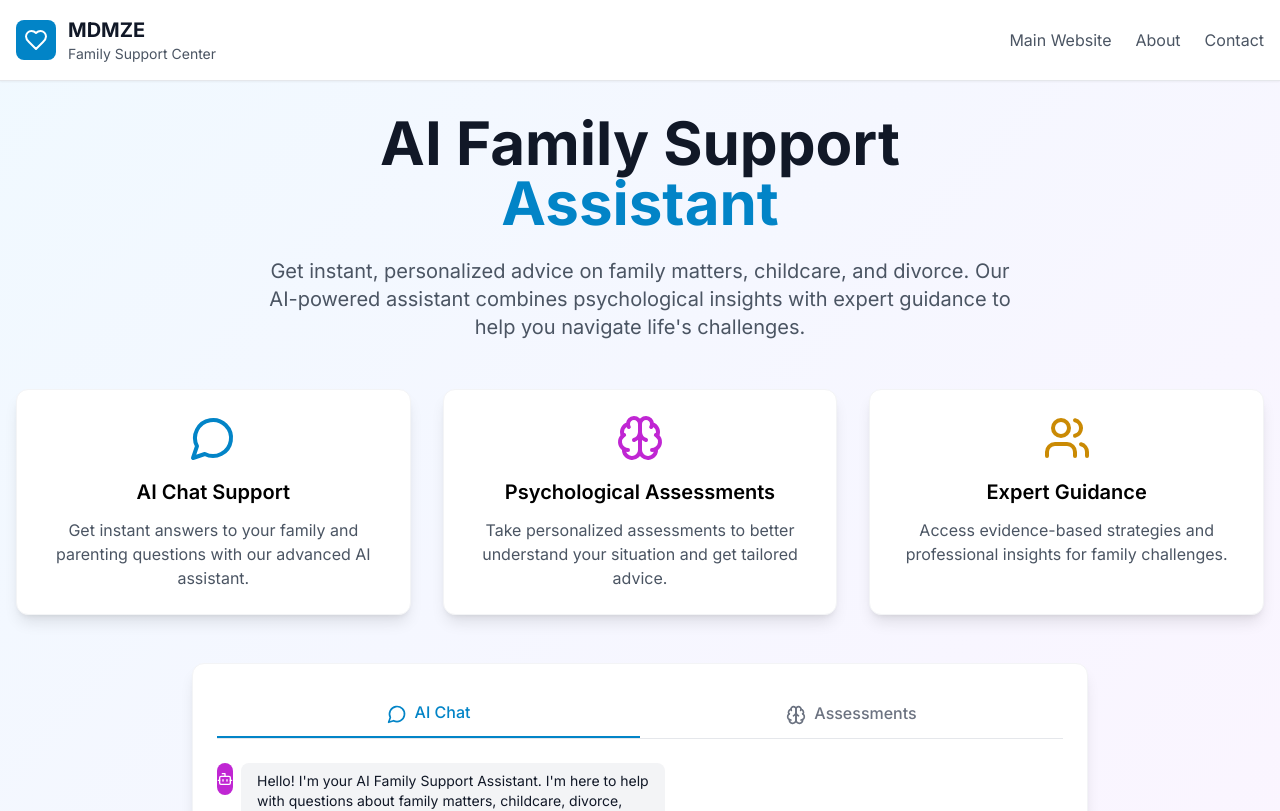
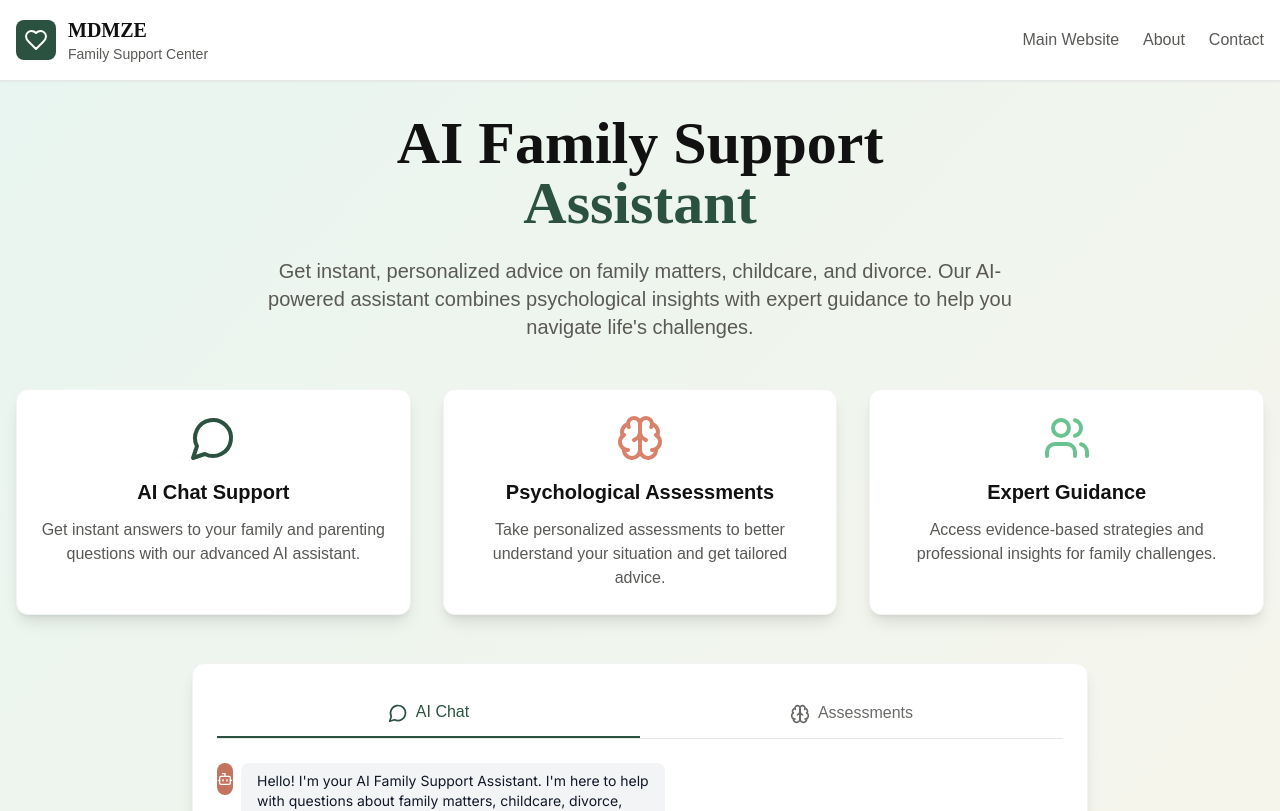
Before and after one commit to Salperton/mdmze-ai-assistant, a Next.js app: page / in a window 1280 px wide. Shown: the top 811 px of the page. Built offline with nearby package versions, Linux system fonts and the light colour scheme.

Commit message:
Update design to match MDMZE branding - colors, fonts, and styling

```diff
--- a/src/app/globals.css
+++ b/src/app/globals.css
@@ -2,52 +2,43 @@
 @tailwind components;
 @tailwind utilities;
 
-@import url('https://fonts.googleapis.com/css2?family=Inter:wght@300;400;500;600;700&display=swap');
+@import url('https://fonts.googleapis.com/css2?family=DM+Sans:wght@300;400;500;600;700&family=Figtree:wght@300;400;500;600;700&family=Gloock:wght@400&family=Ubuntu:wght@300;400;500;700&display=swap');
 
 :root {
-  --foreground-rgb: 0, 0, 0;
-  --background-start-rgb: 214, 219, 220;
-  --background-end-rgb: 255, 255, 255;
-}
-
-@media (prefers-color-scheme: dark) {
-  :root {
-    --foreground-rgb: 255, 255, 255;
-    --background-start-rgb: 0, 0, 0;
-    --background-end-rgb: 0, 0, 0;
-  }
+  --foreground-rgb: 17, 17, 17;
+  --background-start-rgb: 249, 245, 234;
+  --background-end-rgb: 232, 249, 242;
 }
 
 body {
   color: rgb(var(--foreground-rgb));
   background: linear-gradient(
-      to bottom,
-      transparent,
-      rgb(var(--background-end-rgb))
-    )
-    rgb(var(--background-start-rgb));
+      135deg,
+      rgb(var(--background-start-rgb)) 0%,
+      rgb(var(--background-end-rgb)) 100%
+    );
 }
 
 @layer base {
   html {
-    font-family: 'Inter', system-ui, sans-serif;
+    font-family: 'DM Sans', system-ui, sans-serif;
   }
 }
 
 @layer components {
   .btn-primary {
-    @apply bg-primary-600 hover:bg-primary-700 text-white font-medium py-2 px-4 rounded-lg transition-colors duration-200;
+    @apply bg-primary-500 hover:bg-primary-600 text-white font-sans font-medium py-3 px-6 rounded-lg transition-colors duration-200 shadow-sm;
   }
 
   .btn-secondary {
-    @apply bg-secondary-600 hover:bg-secondary-700 text-white font-medium py-2 px-4 rounded-lg transition-colors duration-200;
+    @apply bg-secondary-500 hover:bg-secondary-600 text-white font-sans font-medium py-3 px-6 rounded-lg transition-colors duration-200 shadow-sm;
   }
 
   .card {
-    @apply bg-white rounded-xl shadow-lg border border-gray-100 p-6;
+    @apply bg-white rounded-xl shadow-lg border border-neutral-100 p-6;
   }
 
   .input-field {
-    @apply w-full px-4 py-3 border border-gray-300 rounded-lg focus:ring-2 focus:ring-primary-500 focus:border-transparent transition-all duration-200;
+    @apply w-full px-4 py-3 border border-neutral-300 rounded-lg focus:ring-2 focus:ring-primary-500 focus:border-transparent transition-all duration-200 font-body;
   }
 }
--- a/src/app/page.tsx
+++ b/src/app/page.tsx
@@ -16,11 +16,11 @@ export default function Home() {
       <div className="container mx-auto px-4 py-8">
         {/* Hero Section */}
         <div className="text-center mb-12">
-          <h1 className="text-4xl md:text-6xl font-bold text-gray-900 mb-6">
+          <h1 className="text-4xl md:text-6xl font-display font-bold text-neutral-900 mb-6">
             AI Family Support
-            <span className="text-primary-600 block">Assistant</span>
+            <span className="text-primary-500 block">Assistant</span>
           </h1>
-          <p className="text-xl text-gray-600 max-w-3xl mx-auto mb-8">
+          <p className="text-xl font-body text-neutral-600 max-w-3xl mx-auto mb-8">
             Get instant, personalized advice on family matters, childcare, and divorce.
             Our AI-powered assistant combines psychological insights with expert guidance
             to help you navigate life's challenges.
@@ -30,25 +30,25 @@ export default function Home() {
         {/* Feature Cards */}
         <div className="grid md:grid-cols-3 gap-8 mb-12">
           <div className="card text-center">
-            <MessageCircle className="w-12 h-12 text-primary-600 mx-auto mb-4" />
-            <h3 className="text-xl font-semibold mb-3">AI Chat Support</h3>
-            <p className="text-gray-600">
+            <MessageCircle className="w-12 h-12 text-primary-500 mx-auto mb-4" />
+            <h3 className="text-xl font-sans font-semibold mb-3 text-neutral-900">AI Chat Support</h3>
+            <p className="text-neutral-600 font-body">
               Get instant answers to your family and parenting questions with our advanced AI assistant.
             </p>
           </div>
 
           <div className="card text-center">
-            <Brain className="w-12 h-12 text-secondary-600 mx-auto mb-4" />
-            <h3 className="text-xl font-semibold mb-3">Psychological Assessments</h3>
-            <p className="text-gray-600">
+            <Brain className="w-12 h-12 text-secondary-500 mx-auto mb-4" />
+            <h3 className="text-xl font-sans font-semibold mb-3 text-neutral-900">Psychological Assessments</h3>
+            <p className="text-neutral-600 font-body">
               Take personalized assessments to better understand your situation and get tailored advice.
             </p>
           </div>
 
           <div className="card text-center">
-            <Users className="w-12 h-12 text-accent-600 mx-auto mb-4" />
-            <h3 className="text-xl font-semibold mb-3">Expert Guidance</h3>
-            <p className="text-gray-600">
+            <Users className="w-12 h-12 text-accent-500 mx-auto mb-4" />
+            <h3 className="text-xl font-sans font-semibold mb-3 text-neutral-900">Expert Guidance</h3>
+            <p className="text-neutral-600 font-body">
               Access evidence-based strategies and professional insights for family challenges.
             </p>
           </div>
@@ -58,13 +58,13 @@ export default function Home() {
         <div className="max-w-4xl mx-auto">
           <div className="card">
             {/* Tab Navigation */}
-            <div className="flex border-b border-gray-200 mb-6">
+            <div className="flex border-b border-neutral-200 mb-6">
               <button
                 onClick={() => setActiveTab('chat')}
-                className={`flex-1 py-3 px-4 text-center font-medium transition-colors ${
+                className={`flex-1 py-3 px-4 text-center font-sans font-medium transition-colors ${
                   activeTab === 'chat'
-                    ? 'text-primary-600 border-b-2 border-primary-600'
-                    : 'text-gray-500 hover:text-gray-700'
+                    ? 'text-primary-500 border-b-2 border-primary-500'
+                    : 'text-neutral-500 hover:text-neutral-700'
                 }`}
               >
                 <MessageCircle className="w-5 h-5 inline mr-2" />
@@ -72,10 +72,10 @@ export default function Home() {
               </button>
               <button
                 onClick={() => setActiveTab('assessment')}
-                className={`flex-1 py-3 px-4 text-center font-medium transition-colors ${
+                className={`flex-1 py-3 px-4 text-center font-sans font-medium transition-colors ${
                   activeTab === 'assessment'
-                    ? 'text-primary-600 border-b-2 border-primary-600'
-                    : 'text-gray-500 hover:text-gray-700'
+                    ? 'text-primary-500 border-b-2 border-primary-500'
+                    : 'text-neutral-500 hover:text-neutral-700'
                 }`}
               >
                 <Brain className="w-5 h-5 inline mr-2" />
@@ -93,7 +93,7 @@ export default function Home() {
         </div>
 
         {/* Footer */}
-        <footer className="text-center py-8 mt-12 text-gray-600">
+        <footer className="text-center py-8 mt-12 text-neutral-600 font-body">
           <p>Powered by MDMZE Family Support Center</p>
           <p className="text-sm mt-2">
             This AI assistant provides general guidance and should not replace professional counseling.
--- a/src/components/Header.tsx
+++ b/src/components/Header.tsx
@@ -2,27 +2,27 @@ import { Heart } from 'lucide-react'
 
 export default function Header() {
   return (
-    <header className="bg-white shadow-sm border-b border-gray-200">
+    <header className="bg-white shadow-sm border-b border-neutral-200">
       <div className="container mx-auto px-4 py-4">
         <div className="flex items-center justify-between">
           <div className="flex items-center space-x-3">
-            <div className="w-10 h-10 bg-primary-600 rounded-lg flex items-center justify-center">
+            <div className="w-10 h-10 bg-primary-500 rounded-lg flex items-center justify-center">
               <Heart className="w-6 h-6 text-white" />
             </div>
             <div>
-              <h1 className="text-xl font-bold text-gray-900">MDMZE</h1>
-              <p className="text-sm text-gray-600">Family Support Center</p>
+              <h1 className="text-xl font-display font-bold text-neutral-900">MDMZE</h1>
+              <p className="text-sm font-body text-neutral-600">Family Support Center</p>
             </div>
           </div>
 
           <div className="hidden md:flex items-center space-x-6">
-            <a href="https://www.mdmze.com" className="text-gray-600 hover:text-primary-600 transition-colors">
+            <a href="https://www.mdmze.com" className="text-neutral-600 hover:text-primary-500 transition-colors font-sans">
               Main Website
             </a>
-            <a href="#about" className="text-gray-600 hover:text-primary-600 transition-colors">
+            <a href="#about" className="text-neutral-600 hover:text-primary-500 transition-colors font-sans">
               About
             </a>
-            <a href="#contact" className="text-gray-600 hover:text-primary-600 transition-colors">
+            <a href="#contact" className="text-neutral-600 hover:text-primary-500 transition-colors font-sans">
               Contact
             </a>
           </div>
--- a/tailwind.config.js
+++ b/tailwind.config.js
@@ -9,45 +9,59 @@ module.exports = {
     extend: {
       colors: {
         primary: {
-          50: '#f0f9ff',
-          100: '#e0f2fe',
-          200: '#bae6fd',
-          300: '#7dd3fc',
-          400: '#38bdf8',
-          500: '#0ea5e9',
-          600: '#0284c7',
-          700: '#0369a1',
-          800: '#075985',
-          900: '#0c4a6e',
+          50: '#e8f5f0',   // Light mint
+          100: '#d1ebe1',
+          200: '#a3d7c3',
+          300: '#75c3a5',
+          400: '#47af87',
+          500: '#2b5240',   // Main MDMZE green
+          600: '#244a38',
+          700: '#1d3e30',
+          800: '#163228',
+          900: '#0f261f',
         },
         secondary: {
-          50: '#fdf4ff',
-          100: '#fae8ff',
-          200: '#f5d0fe',
-          300: '#f0abfc',
-          400: '#e879f9',
-          500: '#d946ef',
-          600: '#c026d3',
-          700: '#a21caf',
-          800: '#86198f',
-          900: '#701a75',
+          50: '#f9f5ea',   // Cream background
+          100: '#f3ebd5',
+          200: '#e7d7ab',
+          300: '#dbc381',
+          400: '#cfaf57',
+          500: '#da816c',  // Terracotta accent
+          600: '#c4735f',
+          700: '#9e5c4c',
+          800: '#784539',
+          900: '#522e26',
         },
         accent: {
-          50: '#fefce8',
-          100: '#fef9c3',
-          200: '#fef08a',
-          300: '#fde047',
-          400: '#facc15',
-          500: '#eab308',
-          600: '#ca8a04',
-          700: '#a16207',
-          800: '#854d0e',
-          900: '#713f12',
+          50: '#f0f9f4',   // Very light green
+          100: '#e1f3e9',
+          200: '#c3e7d3',
+          300: '#a5dbbd',
+          400: '#87cfa7',
+          500: '#69c391',
+          600: '#4bb77b',
+          700: '#3d9262',
+          800: '#2f6d49',
+          900: '#214830',
+        },
+        neutral: {
+          50: '#f9f9f9',
+          100: '#f3f3f3',
+          200: '#e7e7e7',
+          300: '#d1d1d1',
+          400: '#b0b0b0',
+          500: '#6b6a67',  // MDMZE gray
+          600: '#5a5956',
+          700: '#494845',
+          800: '#383734',
+          900: '#111111',  // MDMZE dark text
         }
       },
       fontFamily: {
-        sans: ['Inter', 'system-ui', 'sans-serif'],
-        serif: ['Georgia', 'serif'],
+        sans: ['DM Sans', 'sans-serif'],
+        display: ['Gloock', 'Times New Roman', 'serif'],
+        body: ['Figtree', 'sans-serif'],
+        mono: ['Ubuntu', 'monospace'],
       },
     },
   },
```
